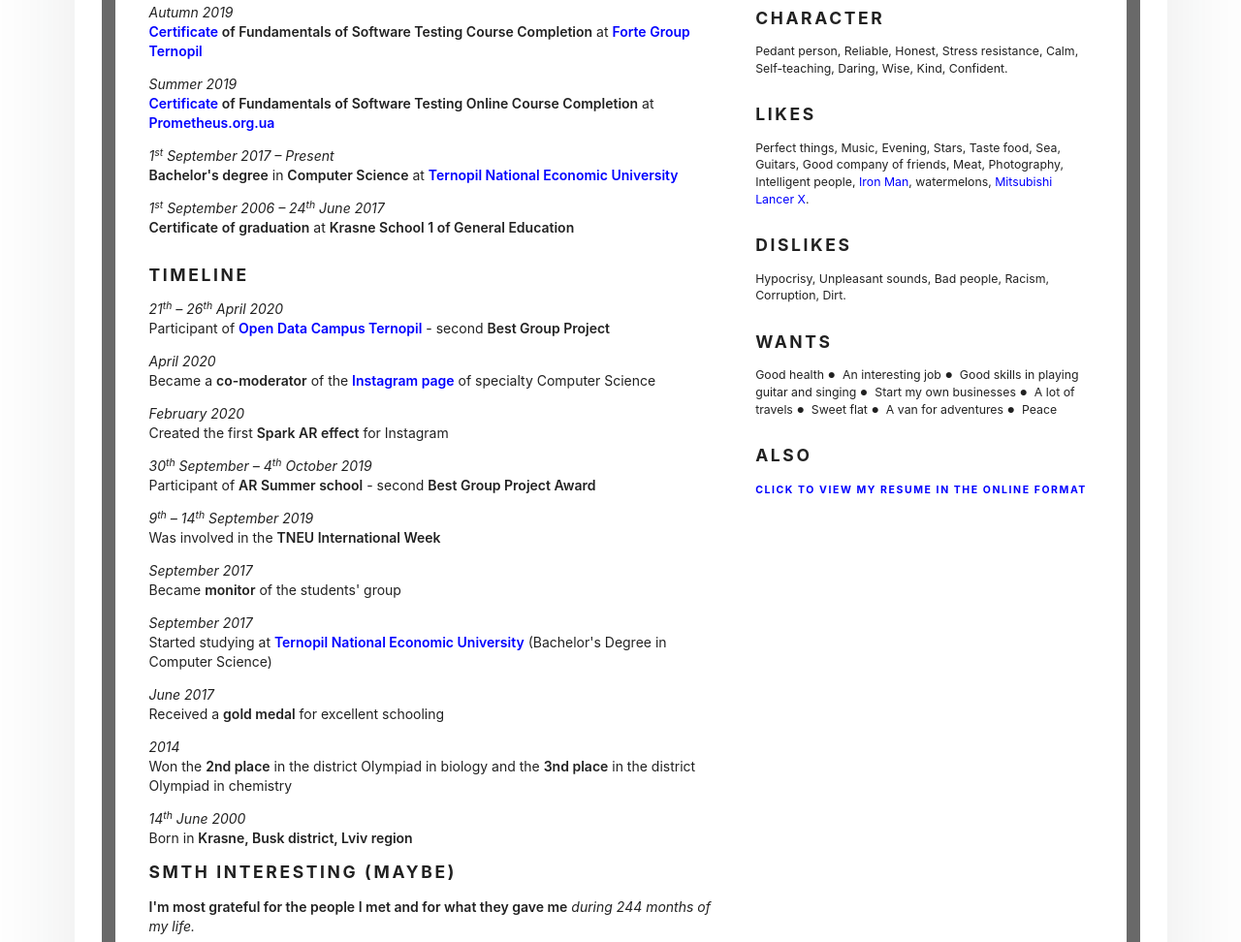
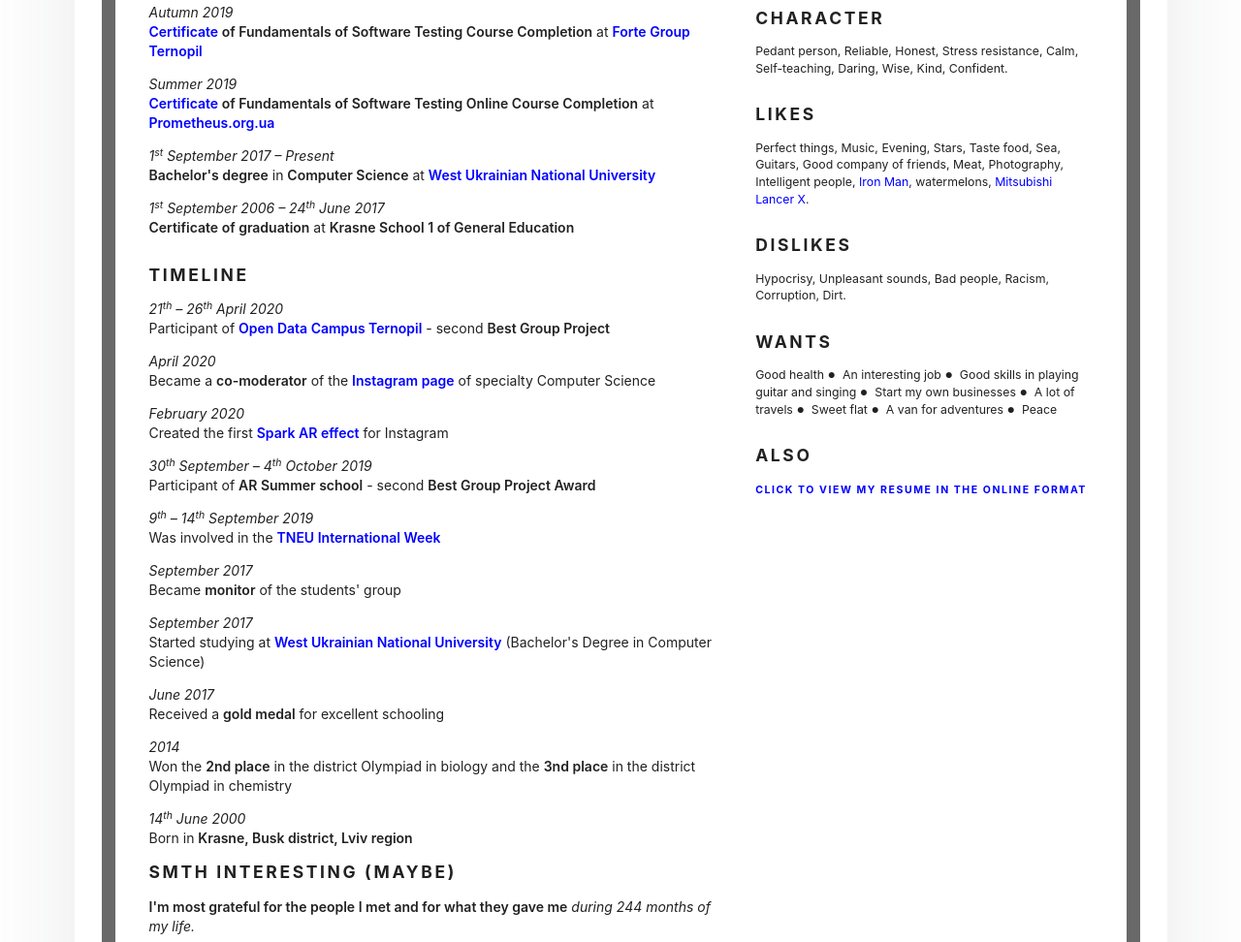
Before and after one commit to ZorianaChyzhovska/homepage, a plain HTML site: page index.html in a window 1280 px wide. Shown: the part 1036-2008 px from the top of the page at 97% size. Drawn offline with Linux system fonts and the light colour scheme.

Commit message:
changed university name

```diff
--- a/index.html
+++ b/index.html
@@ -187,7 +187,7 @@
 									</li>
 									<li>
 										<div><em>1<sup>st</sup> September 2017 &ndash; Present</em></div>
-										<div><strong>Bachelor's degree</strong> in <strong>Computer Science</strong> at <a href="https://www.tneu.edu.ua/"  target="_blank" rel="external"><strong>Ternopil National Economic University</strong></a></div>
+										<div><strong>Bachelor's degree</strong> in <strong>Computer Science</strong> at <a href="https://www.tneu.edu.ua/"  target="_blank" rel="external"><strong>West Ukrainian National University</strong></a></div>
 									</li>
 									<li>
 										<div><em>1<sup>st</sup> September 2006 &ndash; 24<sup>th</sup> June 2017</em></div>
@@ -205,11 +205,11 @@
 									</li>
 									<li>
 										<p><em>April 2020</em></p>
-										<p>Became a <strong>co-moderator</strong> of the <strong><a href="https://www.instagram.com/kn.tneu/"  target="_blank" rel="external">Instagram page</a></strong> of specialty Computer Science</p>
+										<p>Became a <strong>co-moderator</strong> of the <strong><a href="https://www.instagram.com/kn.zunu/"  target="_blank" rel="external">Instagram page</a></strong> of specialty Computer Science</p>
 									</li>
 									<li>
 										<p><em>February 2020</em></p>
-										<p>Created the first <strong>Spark AR effect</strong> for Instagram</p>
+										<p>Created the first <strong><a href="https://www.instagram.com/ar/1598898703600377/"  target="_blank" rel="external">Spark AR effect</a></strong> for Instagram</p>
 									</li>
 									<li>
 										<p><em>30<sup>th</sup> September &ndash; 4<sup>th</sup> October 2019</em></p>
@@ -217,7 +217,7 @@
 									</li>
 									<li>
 										<p><em>9<sup>th</sup> &ndash; 14<sup>th</sup>  September 2019</em></p>
-										<p>Was involved in the <strong>TNEU International Week</strong></p>
+										<p>Was involved in the <strong><a href="https://www.tneu.edu.ua/en/9738-1st-international-week.html" target="_blank" rel="external">TNEU International Week</a></strong></p>
 									</li>
 									<li>
 										<p><em>September 2017</em></p>
@@ -225,7 +225,7 @@
 									</li>
 									<li>
 										<p><em>September 2017</em></p>
-										<p>Started studying at <a href="https://www.tneu.edu.ua/"  target="_blank" rel="external"><strong>Ternopil National Economic University</strong></a> (Bachelor's Degree in Computer Science)</p>
+										<p>Started studying at <a href="https://www.tneu.edu.ua/"  target="_blank" rel="external"><strong>West Ukrainian National University</strong></a> (Bachelor's Degree in Computer Science)</p>
 									</li>
 									<li>
 										<p><em>June 2017</em></p>
```
